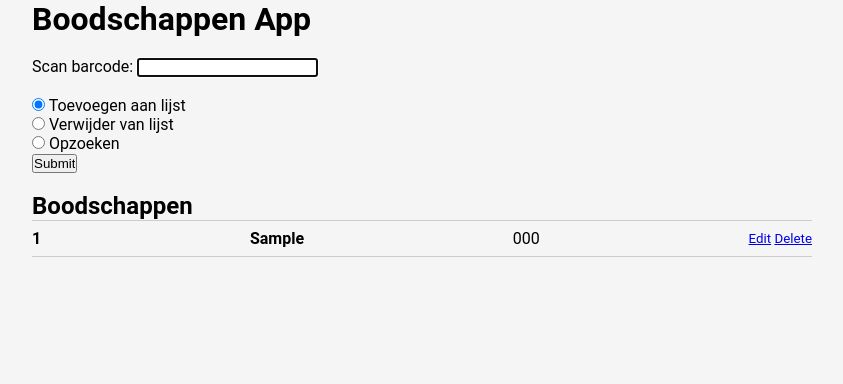
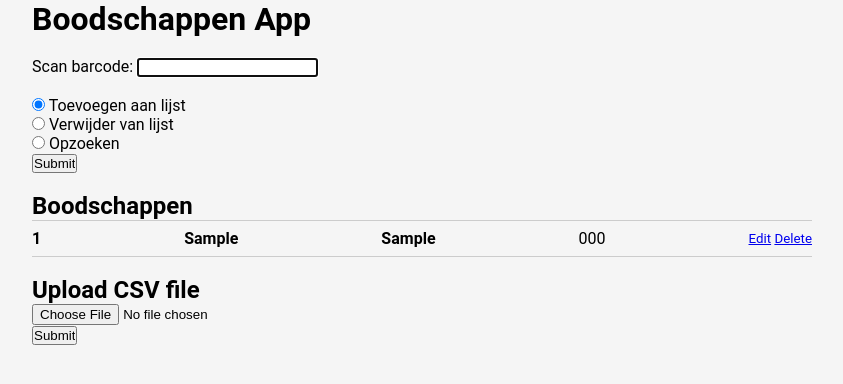
Before and after one commit to okoeroo/boodschappen, a FastAPI app: page / in a window 1280 px wide. Shown: the top 384 px of the page, without its empty margins (218-1061 px from the left). Run offline with FastAPI, Linux system fonts and the light colour scheme; tables that the repository leaves empty hold one stand-in row (values such as "Sample post"); parts of the project's set-up code (start-up, migrations or seed data) failed here and were passed over.

Commit message:
Worksgit diff

```diff
--- a/app/main.py
+++ b/app/main.py
@@ -1,7 +1,7 @@
 #!/usr/bin/env python3
 
 
-from fastapi import FastAPI, Response, Request, Cookie, HTTPException, status, Depends, Form
+from fastapi import FastAPI, Response, Request, Cookie, HTTPException, status, Depends, Form, UploadFile, File
 
 from fastapi.responses import HTMLResponse, RedirectResponse
 from fastapi.staticfiles import StaticFiles
@@ -17,9 +17,11 @@ import sys
 import urllib.parse
 import requests
 import configparser
+import csv
+from io import StringIO
 
 
-os.remove('/data/boodschappen.sqlite3')
+# os.remove('/data/boodschappen.sqlite3')
 
 models.Base.metadata.create_all(bind=engine)
 app = FastAPI()
@@ -194,16 +196,44 @@ async def boodschappen_edit(response: Response,
     return "/"
 
 
+@app.get("/boodschappen/delete/{id}", response_class=RedirectResponse, status_code=302)
+async def boodschappen_edit_id(request: Request,
+                                response: Response,
+                                id: str,
+                                db: Session = Depends(get_db)):
+    boodschap = db.query(models.Boodschap).filter(models.Boodschap.id == id).first()
 
-#    return templates.TemplateResponse("edit.html", {"request": request, "todo": todo})
+    db.delete(boodschap)
+    db.commit()
+
+    return "/"
 
 
+@app.post("/boodschappen/upload_csv", response_class=RedirectResponse, status_code=302)
+async def boodschappen_edit_id(request: Request,
+                                response: Response,
+                                upload_csv_file: UploadFile = File(...),
+                                db: Session = Depends(get_db)):
 
+    content_csv_file = await upload_csv_file.read()
+    print(content_csv_file)
 
-#async def add(request: Request, task: str = Form(...), db: Session = Depends(get_db)):
-#    todo = models.Todo(task=task)
-#    db.add(todo)
-#    db.commit()
-#    return RedirectResponse(url=app.url_path_for("home"), status
-#
-#
+    buffer = StringIO(content_csv_file.decode('utf-8'))
+    csvReader = csv.DictReader(buffer)
+    for row in csvReader:
+
+        print("Barcode:", row['barcode'])
+        boodschap = db.query(models.Boodschap).filter(models.Boodschap.barcode == row['barcode']).first()
+        if not boodschap:
+            boodschap = models.Boodschap()
+            boodschap.barcode = row['barcode']
+            boodschap.omschrijving = row['omschrijving']
+#            boodschap.prijs = prijs
+            boodschap.aantal = row['aantal']
+
+            db.add(boodschap)
+            db.commit()
+
+    buffer.close()
+
+    return "/"
--- a/app/templates/edit.html
+++ b/app/templates/edit.html
@@ -2,7 +2,7 @@
 
 {% block content %}
 <h2>Voeg nieuw product toe</h2>
-<form action="/boodschappen/add" method="post">
+<form action="/boodschappen/edit" method="post">
     <label for="barcode">Scan barcode:</label>
     <input type="text" id="barcode" name="barcode" value="{{ barcode }}" autofocus="on"><br>
     <label for="omschrijving">Omschrijving:</label>
--- a/app/templates/index.html
+++ b/app/templates/index.html
@@ -24,12 +24,23 @@
             <div class="boodschap">
                 <b>{{ boodschap.aantal }}</b>
                 <b>{{ boodschap.omschrijving }}</b>
+                <b>{{ boodschap.prijs}}</b>
                 {{ boodschap.barcode }}
                 <small>
-                <a href="edit/{{ boodschap.id }}">Edit</a>
-                <a href="delete/{{ boodschap.id }}">Delete</a>
+                    <a href="/boodschappen/edit/{{ boodschap.id }}">Edit</a>
+                    <a href="/boodschappen/delete/{{ boodschap.id }}">Delete</a>
                 </small>
             </div>
         {% endfor %}
     </div>
+
+    <br>
+    <h2>Upload CSV file</h2>
+    <div>
+        <form action="/boodschappen/upload_csv" method="post" enctype="multipart/form-data">
+            <input type="file" id="upload_csv_file" name="upload_csv_file">
+            <br>
+            <input type="submit" value="Submit">
+        </form>
+    </div>
 {% endblock content %}
```
Lines whose indentation alone changed are shown as unchanged.
